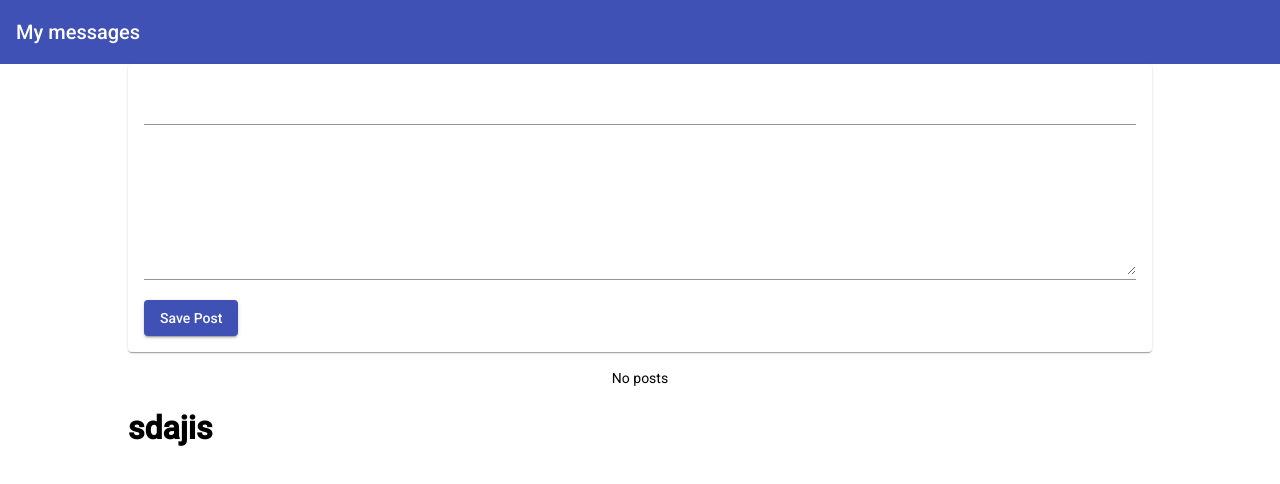
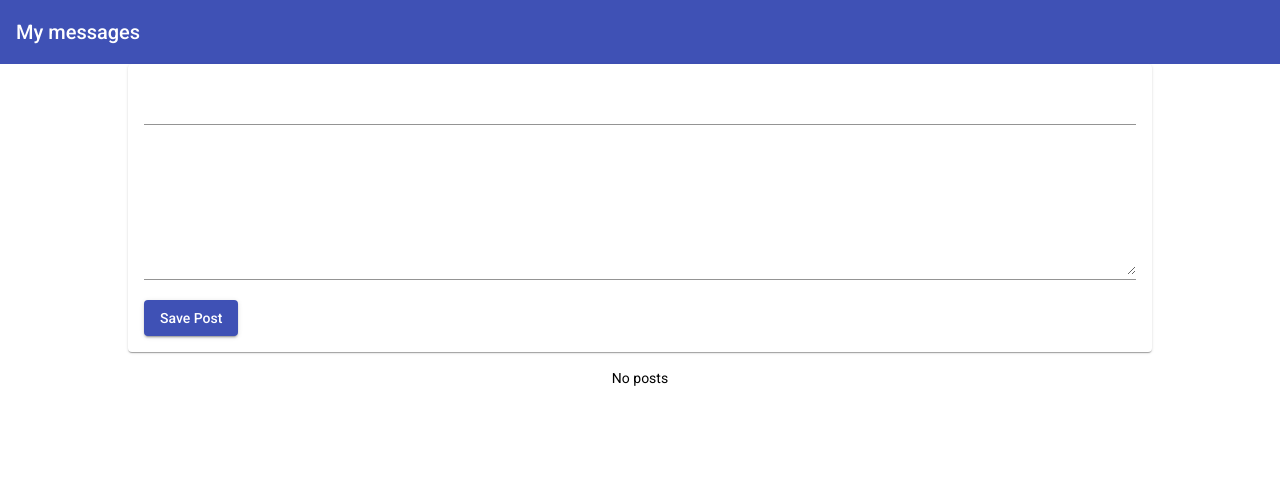
Before and after one commit to jayeshpatil594/mean-demo, an Angular app: page / in a window 1280 px wide. Shown: the top 484 px of the page. Built offline with nearby package versions, Linux system fonts and the light colour scheme.

Commit message:
Update post-list.component.html

```diff
--- a/src/app/posts/post-list/post-list.component.html
+++ b/src/app/posts/post-list/post-list.component.html
@@ -7,4 +7,3 @@
   </mat-expansion-panel>
 </mat-accordion>
 <p class="mat-body-1 info-text" *ngIf="posts.length <= 0 ">No posts </p>
-<h1>sdajis</h1>
```
